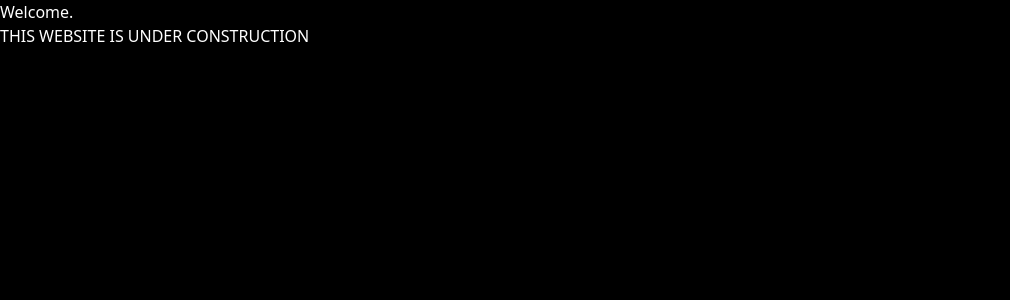
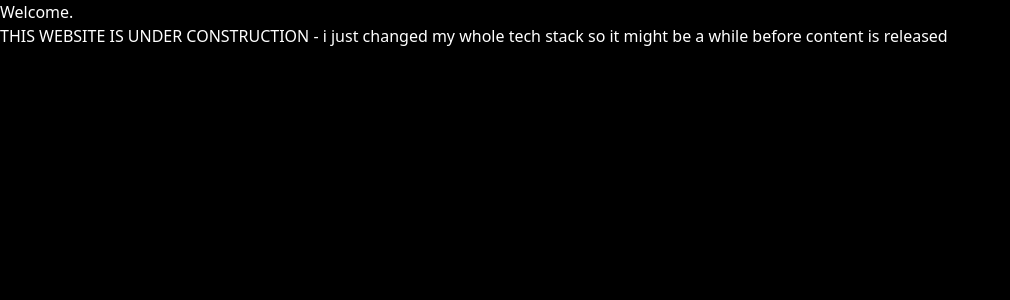
Before and after one commit to immysoun/nightsea, a Vue app: page / in a window 1280 px wide. Shown: the top 300 px of the page, without its empty margins (0-1010 px from the left). Built offline with nearby package versions, Linux system fonts and the light colour scheme.

Commit message:
explanation

```diff
--- a/src/App.vue
+++ b/src/App.vue
@@ -2,10 +2,8 @@
 </script>
 
 <template>
-  <body>
-    <div class="h-screen bg-black text-white">
-      <h1>Welcome.</h1>
-      <p>THIS WEBSITE IS UNDER CONSTRUCTION</p>
-    </div>
+  <body class="h-screen bg-black text-white">
+    <h1>Welcome.</h1>
+    <p>THIS WEBSITE IS UNDER CONSTRUCTION - i just changed my whole tech stack so it might be a while before content is released</p>
   </body>
 </template>
```
